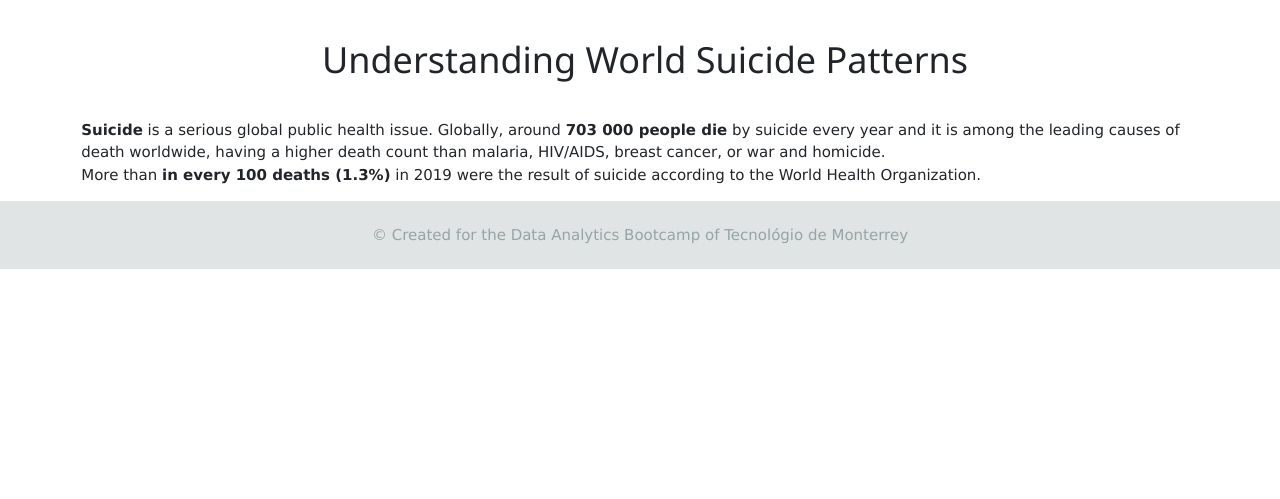
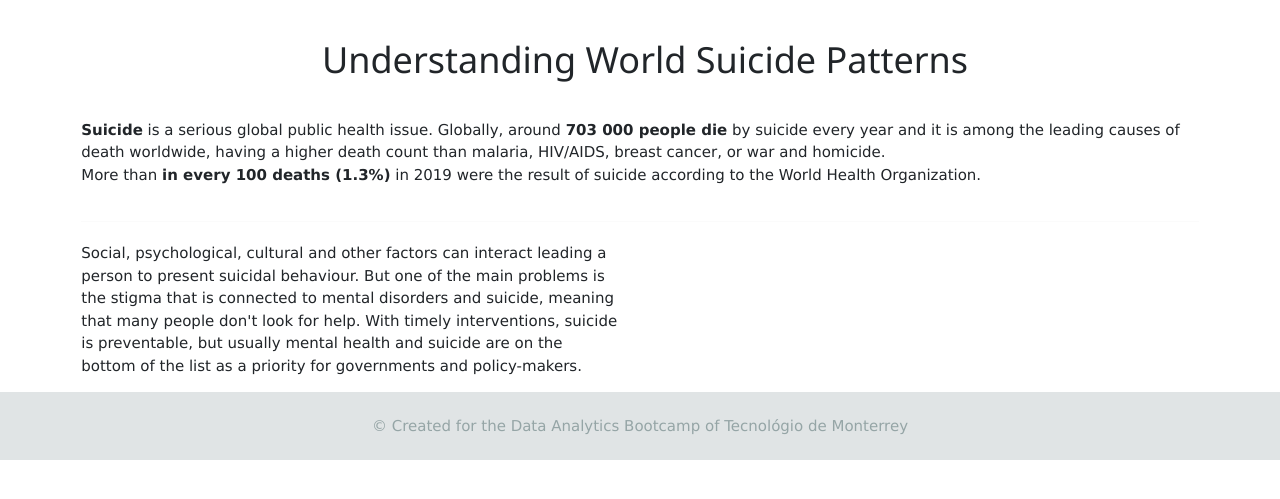
Before and after one commit to anajuarezar/Suicide-Analysis, a PHP site: page /templates/index.html in a window 1280 px wide. Shown: the part 75-574 px from the top of the page. Run offline with PHP 8.4, Linux system fonts and the light colour scheme.

Commit message:
Added intro text and justification

```diff
--- a/Web/static/css/style.css
+++ b/Web/static/css/style.css
@@ -26,6 +26,7 @@ h3 {
 
 p {
     margin: 15px;
+    text-align: justify
 
 }
 
--- a/Web/templates/index.html
+++ b/Web/templates/index.html
@@ -76,11 +76,26 @@
       <div class="col-sm-12 col-xs-12">
 <p> <strong> Suicide</strong> is a serious global public health issue. Globally, around <strong> 703 000 people die</strong> by suicide every year and it is among the leading causes of death worldwide, having a higher death count than malaria, HIV/AIDS, breast cancer, or war and homicide.
   <br>More than <strong> in every 100 deaths (1.3%)</strong> in 2019 were the result of suicide according to the World Health Organization.</p>
+
 <!--Close column-->
-</div>
+      </div>
 <!--Close row-->
-</div>
-<!--Close -->
+    </div>
+    <hr>
+<!--New row-->
+    <div class ="row gx-5">
+<!--New conlumn-->
+        <div class = "col-sm-6 col-xs-6">
+          <p> Social, psychological, cultural and other factors can interact leading
+          a person to present suicidal behaviour. But one of the main problems is the stigma
+          that is connected to mental disorders and suicide, meaning that many
+          people don't look for help. With timely interventions, suicide is preventable, but usually mental health and suicide are on the bottom of the list as a
+          priority for governments and policy-makers. </p>
+        </div>
+
+<!--Close row-->
+  </div>
+<!--Close container -->
 </div>
    <!-- Footer -->
 <footer class="text-center text-lg-start bg-light text-muted">
```
